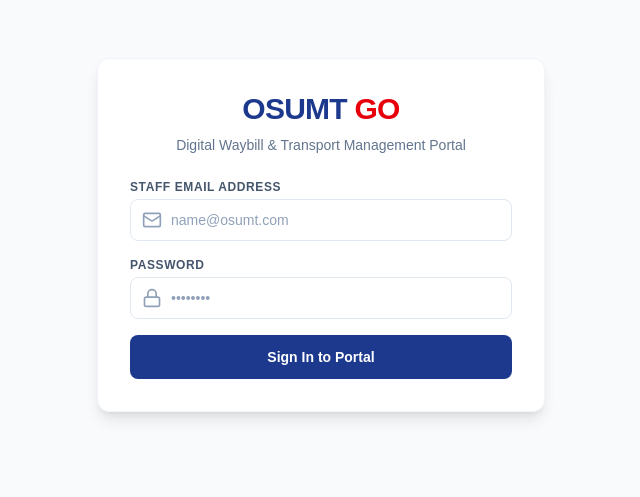
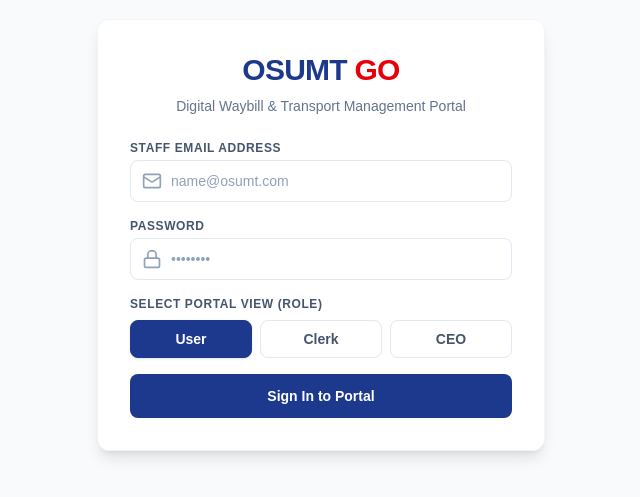
Before and after one commit to Bucanat0r/osumt-frontend, a Next.js app: page /login in a window 1280 px wide. Shown: the part 165-662 px from the top of the page, without its empty margins (319-959 px from the left). Built offline with nearby package versions, Linux system fonts and the light colour scheme.

Commit message:
feat(frontend): add role selector tab grid to login screen

```diff
--- a/src/app/login/page.tsx
+++ b/src/app/login/page.tsx
@@ -10,6 +10,7 @@ export default function LoginPage() {
   const router = useRouter();
   const [email, setEmail] = useState('');
   const [password, setPassword] = useState('');
+  const [selectedRole, setSelectedRole] = useState('User');
   const [error, setError] = useState('');
   const [loading, setLoading] = useState(false);
 
@@ -22,17 +23,32 @@ export default function LoginPage() {
       // Connect to your NestJS backend API
       const response = await axios.post('http://localhost:3000/auth/login', {
         email,
-        pass: password, // Maps to 'pass' parameter in NestJS controller
+        pass: password,
       });
 
       const { access_token, user } = response.data;
 
-      // Save token securely in user session cookies (expires in 1 day)
+      // Determine prototype role redirection mapping
+      let mappedRole = user.role;
+      let redirectUrl = '/dashboard';
+
+      if (selectedRole === 'User') {
+        mappedRole = 'User';
+        redirectUrl = '/waybills';
+      } else if (selectedRole === 'Clerk') {
+        mappedRole = 'Revenue Clerk';
+        redirectUrl = '/finance';
+      } else if (selectedRole === 'CEO') {
+        mappedRole = 'Super Admin / CEO';
+        redirectUrl = '/dashboard';
+      }
+
+      // Save token and mapped role in cookies
       setCookie('token', access_token, { maxAge: 60 * 60 * 24 });
-      setCookie('user_role', user.role, { maxAge: 60 * 60 * 24 });
+      setCookie('user_role', mappedRole, { maxAge: 60 * 60 * 24 });
 
-      // Forward to portal area
-      router.push('/dashboard');
+      // Forward to specific landing dashboard
+      router.push(redirectUrl);
     } catch (err: any) {
       setError(err.response?.data?.message || 'Authentication failed. Please try again.');
     } finally {
@@ -98,6 +114,29 @@ export default function LoginPage() {
             </div>
           </div>
 
+          {/* Role selector tab grid */}
+          <div>
+            <label className="block text-xs font-bold uppercase tracking-wider text-slate-600 mb-2">
+              Select Portal View (Role)
+            </label>
+            <div className="grid grid-cols-3 gap-2">
+              {['User', 'Clerk', 'CEO'].map((role) => (
+                <button
+                  key={role}
+                  type="button"
+                  onClick={() => setSelectedRole(role)}
+                  className={`py-2 text-sm font-bold rounded-lg border transition-all ${
+                    selectedRole === role
+                      ? 'bg-blue-900 text-white border-blue-900 shadow-sm'
+                      : 'bg-white text-slate-600 border-slate-200 hover:bg-slate-50'
+                  }`}
+                >
+                  {role}
+                </button>
+              ))}
+            </div>
+          </div>
+
           <button
             type="submit"
             disabled={loading}
```
